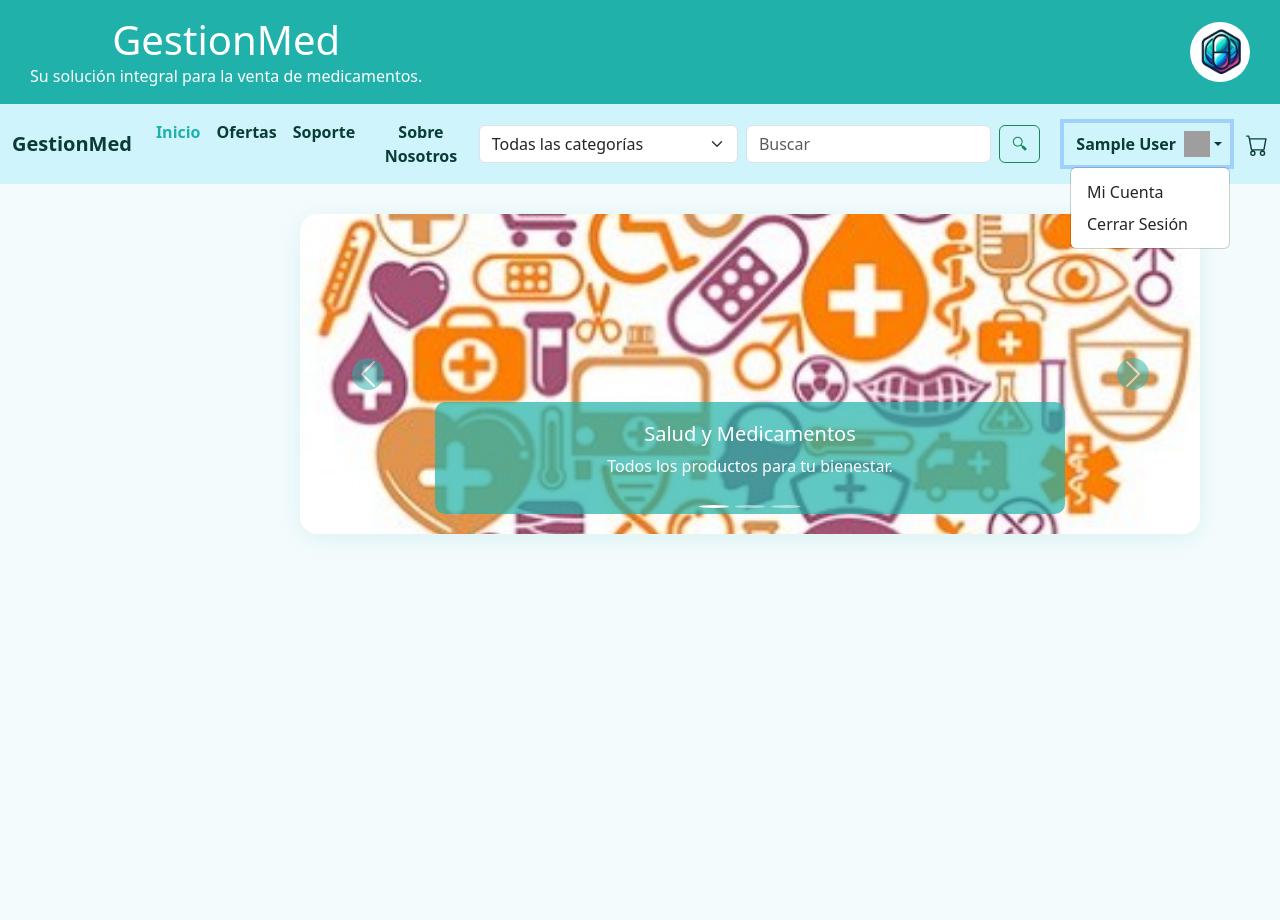
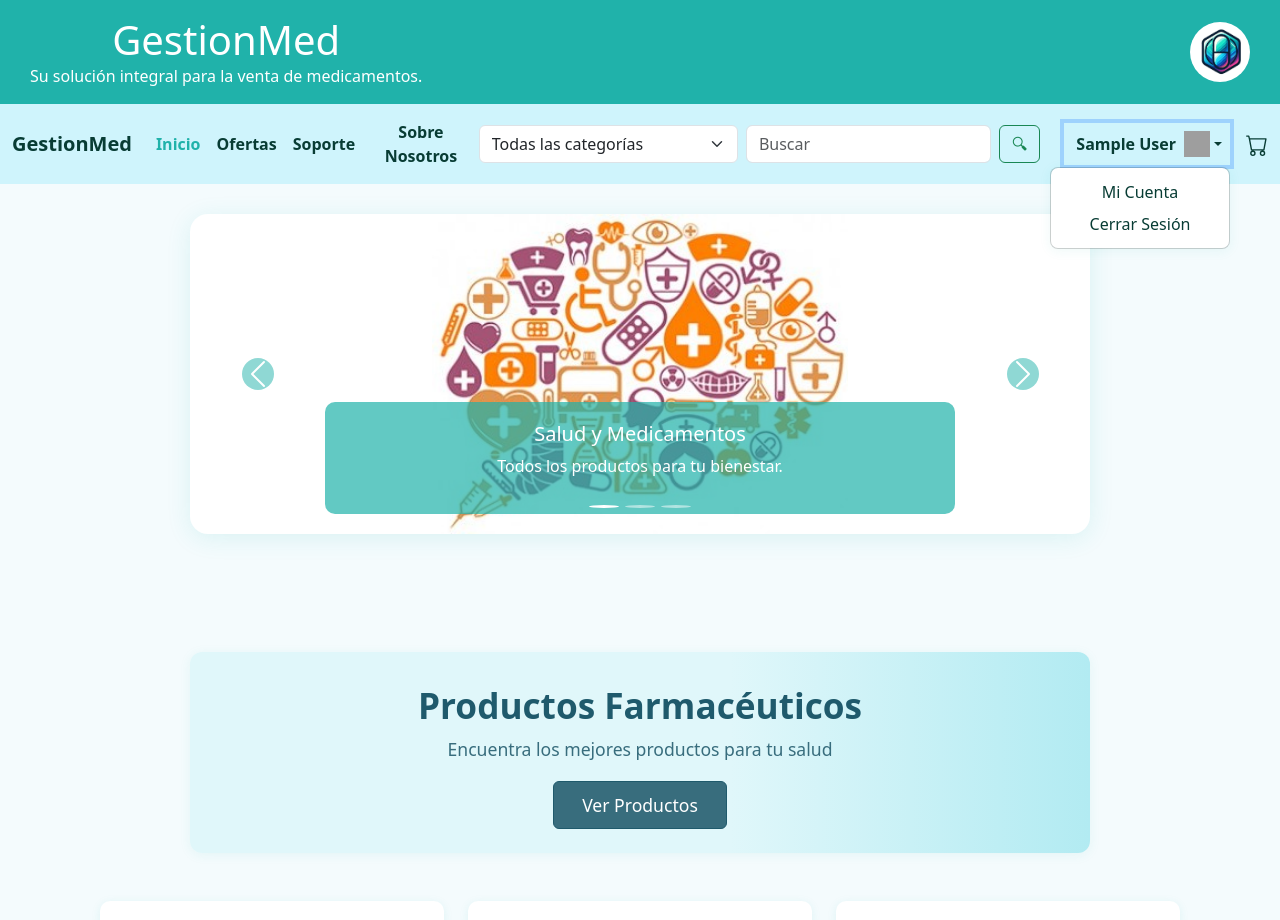
Before and after one commit to J-ader/SCGI-ventas, a Flask app: page /dashboard in a window 1280 px wide, after a click that opens the changed part. Shown: the top 920 px of the page. Run offline with Flask 3, Linux system fonts and the light colour scheme; the visitor is signed in with stand-in values (Sample User, id 1); data that the repository does not hold is empty; some libraries are stand-ins or nearby versions; grey boxes are pictures that could not be loaded.

Commit message:
cambio toda la parte de estilos

```diff
--- a/static/productos.css
+++ b/static/productos.css
@@ -2,20 +2,23 @@ body {
   font-family: Arial, sans-serif;
   margin: 0;
   padding: 0;
-      background-color: #58bace;
+  background-color: #f4fbfd !important;
 }
+
+
 header {
   background-color: #20b2aa;
   color: white;
   text-align: center;
   padding: 0;
 }
+
 .logo_ {
   height: 60px;
   width: 60px;
   border-radius: 50%;
-      margin-left: 20px;
 }
+
 .container-fluid-1 {
   background-color: #20b2aa;
   color: white;
@@ -24,65 +27,31 @@ body {
   align-items: center;
   justify-content: space-between;
 }
+
 .navbar {
   background-color: #e0f7fa !important;
 }
-    .navbar-brand, .navbar-nav .nav-link {
+
+.navbar-brand,
+.navbar-nav .nav-link {
   color: #083c34 !important;
   font-weight: 600;
 }
+
 .navbar-nav .nav-link.active {
   color: #20b2aa !important;
 }
+
 .navbar-nav .nav-link:hover {
   color: #386d7d !important;
 }
-    aside {
-      background-color: #80cbc4;
-      color: white;
-      width: 200px;
-      height: 100vh;
-      position: fixed;
-      top: 0;
-      left: 0;
-      padding-top: 120px;
-      display: flex;
-      flex-direction: column;
-      align-items: center;
-      z-index: 100;
+
+
+main {
+  padding: 30px 0 30px 0px;
+
 }
-    aside h2 {
-      margin-top: 0;
-      margin-bottom: 20px;
-      text-align: center;
-    }
-    aside ul {
-      list-style: none;
-      padding: 0;
-      width: 100%;
-    }
-    aside ul li {
-      margin-bottom: 15px;
-      text-align: center;
-    }
-    aside ul li a {
-      text-decoration: none;
-      color: white;
-      display: block;
-      padding: 10px 0;
-      border-bottom: 1px solid rgba(255, 255, 255, 0.2);
-      width: 80%;
-      margin: 0 auto;
-      transition: background 0.2s;
-    }
-    aside ul li a:hover {
-      background-color: rgba(0, 0, 0, 0.1);
-    }
-    main {
-      padding: 30px 0 30px 220px;
-      background: #f4fbfd;
-      min-height: 100vh;
-    }
+
 .carousel {
   max-width: 900px;
   margin: 0 auto 40px auto;
@@ -92,11 +61,13 @@ body {
   background: #fff;
   position: relative;
 }
+
 .carousel-inner img {
   height: 320px;
-      object-fit: cover;
+  object-fit: contain;
   width: 100%;
 }
+
 .carousel-caption {
   background: rgba(32, 178, 170, 0.7);
   border-radius: 10px;
@@ -106,6 +77,7 @@ body {
   right: 10%;
   bottom: 30px;
 }
+
 .carousel-indicators [data-bs-target] {
   background-color: #20b2aa;
   width: 14px;
@@ -113,12 +85,14 @@ body {
   border-radius: 50%;
   margin: 0 6px;
 }
+
 .carousel-control-prev-icon,
 .carousel-control-next-icon {
   background-color: #20b2aa;
   border-radius: 50%;
   padding: 8px;
 }
+
 .hero {
   background: linear-gradient(90deg, #e0f7fa 60%, #b2ebf2 100%);
   border-radius: 12px;
@@ -128,17 +102,20 @@ body {
   box-shadow: 0 2px 12px rgba(32, 178, 170, 0.08);
   text-align: center;
 }
+
 .hero h1 {
   color: #1f5a6c;
   font-size: 2.2em;
   margin-bottom: 10px;
   font-weight: bold;
 }
+
 .hero p {
   color: #386d7d;
   font-size: 1.1em;
   margin-bottom: 18px;
 }
+
 .hero .btn {
   background-color: #386d7d;
   border-color: #1f5a6c;
@@ -148,14 +125,17 @@ body {
   border-radius: 6px;
   transition: background 0.2s;
 }
+
 .hero .btn:hover {
   background-color: #1f5a6c;
 }
+
 .container.text-center {
   max-width: 1100px;
   margin: 0 auto 32px auto;
   padding: 0 10px;
 }
+
 .producto-card {
   background: #fff;
   border-radius: 10px;
@@ -165,9 +145,11 @@ body {
   text-align: center;
   transition: box-shadow 0.2s;
 }
+
 .producto-card:hover {
   box-shadow: 0 6px 24px rgba(32, 178, 170, 0.18);
 }
+
 .producto-card img {
   max-width: 100%;
   height: 140px;
@@ -176,22 +158,26 @@ body {
   margin-bottom: 12px;
   background: #e0f7fa;
 }
+
 .producto-card h3 {
   color: #1f5a6c;
   font-size: 1.2em;
   margin: 8px 0 4px 0;
 }
+
 .producto-card .descripcion {
   color: #386d7d;
   font-size: 0.98em;
   margin-bottom: 10px;
 }
+
 .producto-card .precio {
   color: #28a745;
   font-weight: bold;
   font-size: 1.1em;
   margin-bottom: 12px;
 }
+
 .producto-card .rgt-button {
   background-color: #20b2aa;
   color: #fff;
@@ -203,9 +189,11 @@ body {
   border: none;
   display: inline-block;
 }
+
 .producto-card .rgt-button:hover {
   background-color: #1f5a6c;
 }
+
 .productos-grid {
   display: grid;
   grid-template-columns: repeat(auto-fit, minmax(260px, 1fr));
@@ -213,6 +201,7 @@ body {
   margin: 32px 0 0 0;
   padding: 0 10px;
 }
+
 .footer-custom {
   background-color: #18d0f4;
   padding: 1em;
@@ -220,44 +209,100 @@ body {
   color: #fff;
   margin-top: 40px;
 }
+
+/* Barra de navegación principal y elementos */
+nav ul {
+    display: flex;
+    align-items: center;
+    margin: 0;
+    padding: 0;
+    list-style: none;
+}
+
+nav ul li {
+    text-align: center;
+}
+
+nav ul li a,
+#nav-link,
+.navbar-brand,
+.navbar-nav .nav-link {
+    color: #083c34 !important;
+    text-decoration: none;
+    font-weight: 600;
+}
+
+.navbar-nav .nav-link.active {
+    color: #20b2aa !important;
+}
+
+.navbar-nav .nav-link:hover {
+    color: #386d7d !important;
+}
+
+nav img {
+    margin-left: 15px;
+}
+
+/* Dropdown Bootstrap */
+.nav-item.dropdown .dropdown-menu {
+    background-color: #fff;
+    border-radius: 8px;
+    min-width: 180px;
+    box-shadow: 0 2px 12px rgba(32, 178, 170, 0.08);
+}
+
+.dropdown-menu .dropdown-item {
+    color: #083c34;
+    font-weight: 500;
+    transition: background 0.2s, color 0.2s;
+}
+
+.dropdown-menu .dropdown-item:hover {
+    background-color: #e0f7fa;
+    color: #20b2aa;
+}
+
+/* Espaciado para elementos de la navbar */
+.ms-2 { margin-left: 0.5rem !important; }
+.me-2 { margin-right: 0.5rem !important; }
+
 @media (max-width: 1200px) {
   main {
     padding-left: 0;
   }
-      aside {
-        position: static;
-        width: 100%;
-        height: auto;
-        padding-top: 20px;
+
+
 }
-    }
+
 @media (max-width: 900px) {
-      .carousel, .hero, .container.text-center {
+
+  .carousel,
+  .hero,
+  .container.text-center {
     max-width: 98vw;
     padding-left: 0;
     padding-right: 0;
   }
+
   .productos-grid {
     grid-template-columns: 1fr;
   }
-      aside {
-        position: static;
-        width: 100%;
-        height: auto;
-        padding-top: 20px;
-      }
+
+
   main {
     padding: 10px 0 10px 0;
   }
 }
+
 @media (max-width: 600px) {
   .hero {
     padding: 18px 6px;
   }
+
   .producto-card {
     padding: 14px 6px;
   }
-      aside {
-        padding-top: 10px;
+
+
 }
-    }
```
Lines whose indentation alone changed are shown as unchanged.
